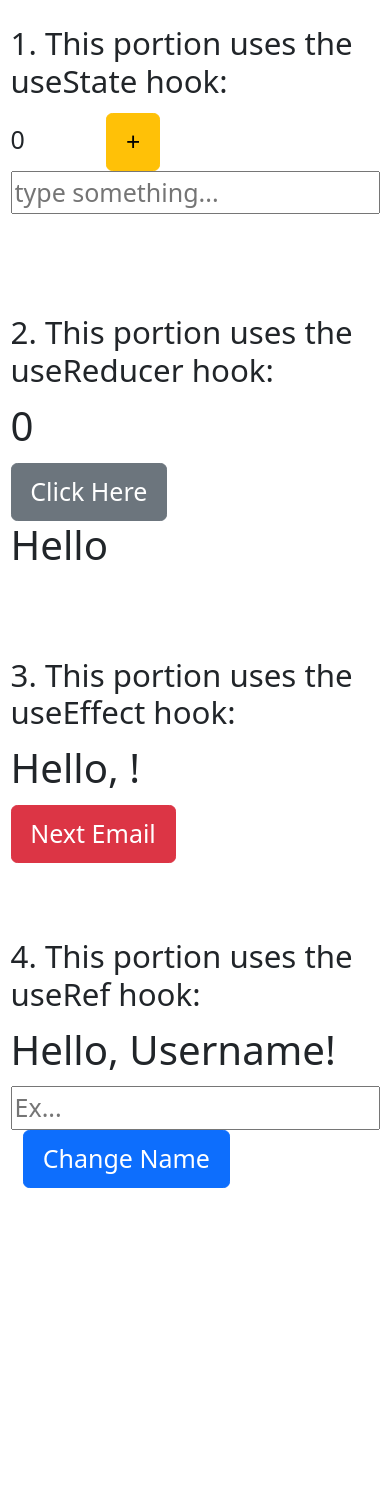
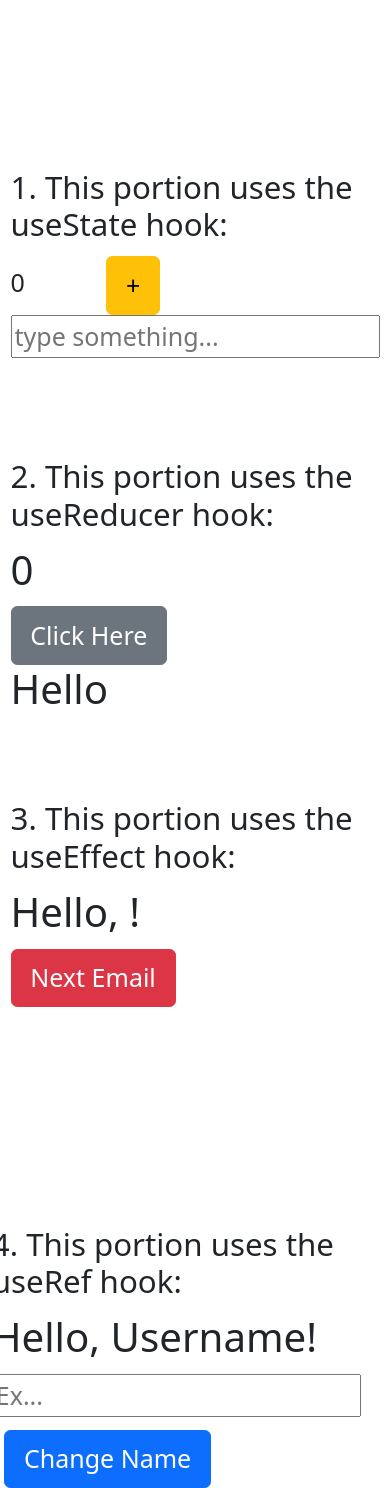
Before and after one commit to Zomievey/hook_drills, a React (Create React App) app: page / in a window 390 px wide. Before the commit the page ends 1213 px from the top, so only its background shows below. Built offline with nearby package versions, Linux system fonts and the light colour scheme; no server answers.

Commit message:
scaled to mobile

```diff
--- a/src/App.css
+++ b/src/App.css
@@ -8,5 +8,7 @@ html {
 .container-fluid {
   display: flex;
   flex-direction: column;
-  flex-wrap: wrap;
+  justify-content: center;
+  width: 100%;
+  height: 100%;
 }
--- a/src/App.js
+++ b/src/App.js
@@ -97,11 +97,10 @@ function App() {
           {state.showText ? <h1>Hello</h1> : <h1>Goodbye</h1>}
         </div>
         <div className="mb-5">
-          <div className="col">
           <h5>3. This portion uses the useEffect hook:</h5>
-            <div className="row">
+
           <h1>Hello, {info.email}!</h1>
-            </div>
+
           <button
             className="btn btn-danger"
             onClick={() => {
@@ -121,10 +120,9 @@ function App() {
           onChange={changeName}
           ref={inputRef}
         />
-          <button onClick={handleClick} className="btn btn-primary mx-2">
+        <button onClick={handleClick} className="btn btn-primary mt-2 mx-2">
           Change Name
         </button>
-        </div>
       </div>
     </>
   );
```
Lines whose indentation alone changed are shown as unchanged.
